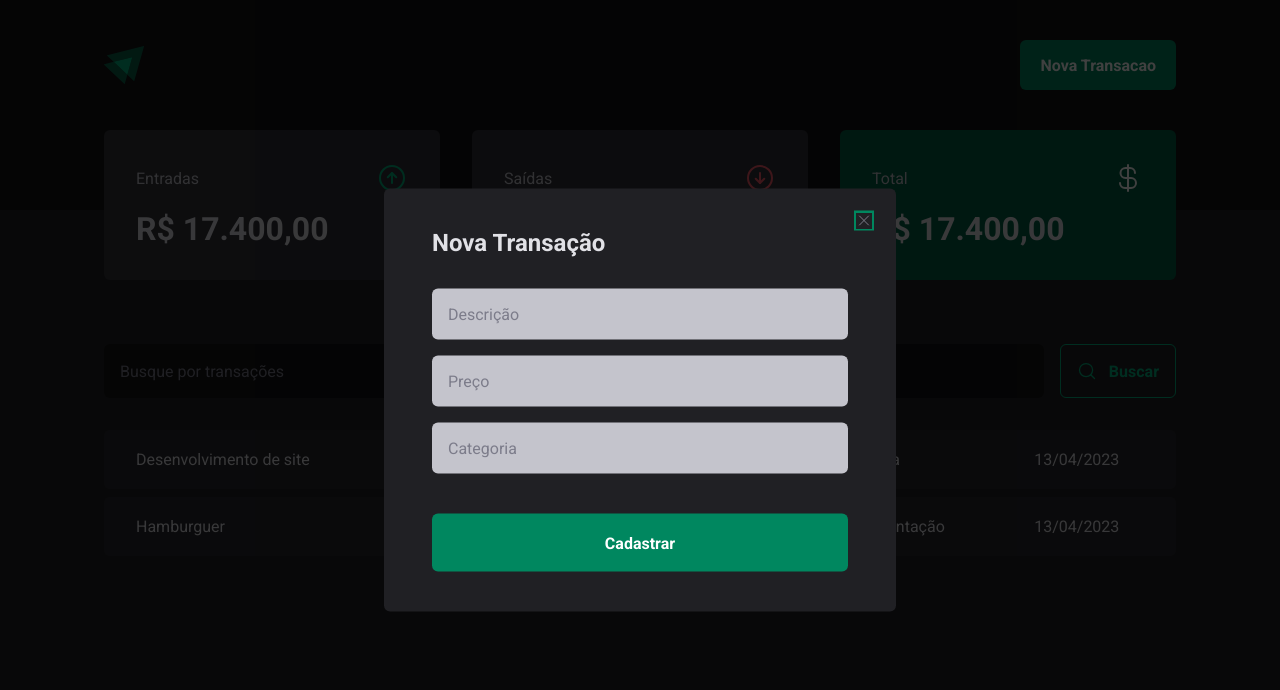
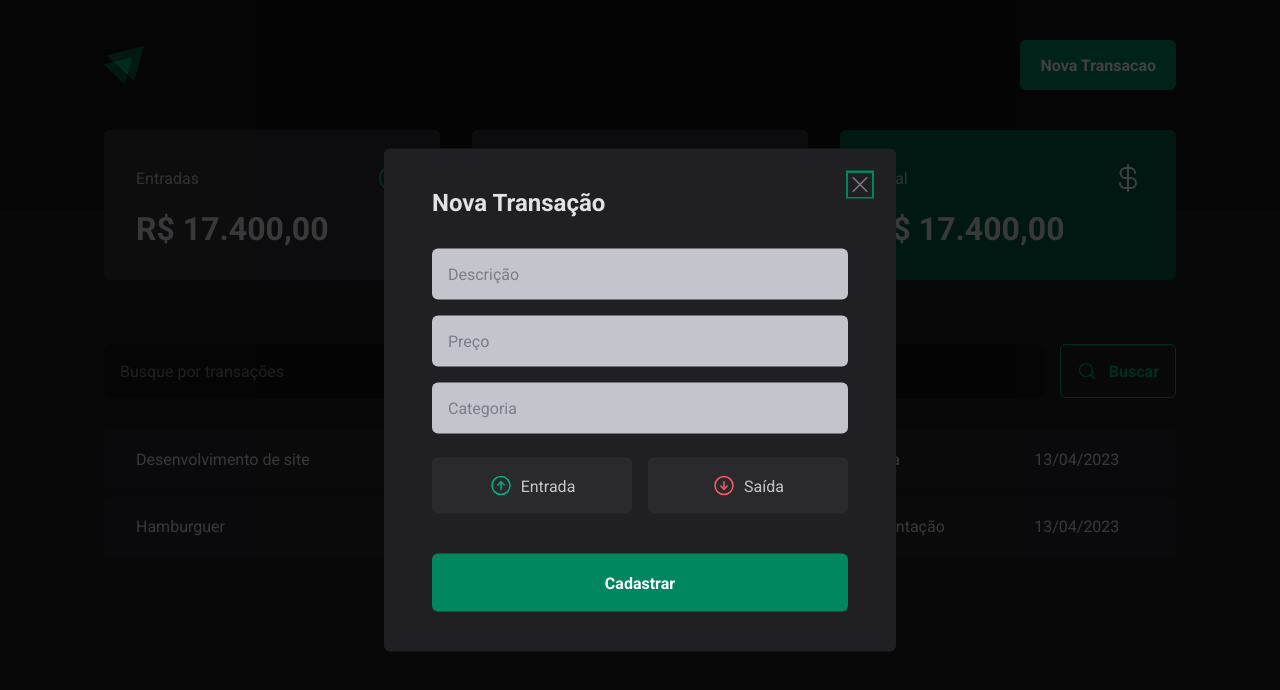
Before and after one commit to leonardojcpg/DT-Money, a React (Vite) app: page / in a window 1280 px wide. Both pictures are taken after a click on the button "Nova Transacao". Shown: the top 690 px of the page. Built offline with nearby package versions, Linux system fonts and the light colour scheme.

Commit message:
income & outcome buttons

```diff
--- a/src/Components/NewTransactionModal/index.tsx
+++ b/src/Components/NewTransactionModal/index.tsx
@@ -1,6 +1,6 @@
 import * as Dialog from '@radix-ui/react-dialog'
-import { X } from 'phosphor-react'
-import { CloseButton, Content, Overlay } from './styles'
+import { ArrowCircleDown, ArrowCircleUp, X } from 'phosphor-react'
+import { CloseButton, Content, Overlay, TransactionType, TransactionTypeButton } from './styles'
 
 export function NewTransactionModal (){
     return(
@@ -10,12 +10,24 @@
         <Content>
             <Dialog.Title>Nova Transação</Dialog.Title>
             <CloseButton>
-                <X/>
+                <X size={24}/>
             </CloseButton>
             <form action="">
                 <input type="text" placeholder='Descrição' required />
                 <input type="number" placeholder='Preço' required/>
                 <input type="text" placeholder='Categoria' required />
+
+                <TransactionType>
+                    <TransactionTypeButton variant='income'>
+                        <ArrowCircleUp size={24}/>
+                        Entrada
+                    </TransactionTypeButton>
+                    <TransactionTypeButton variant='outcome'>
+                        <ArrowCircleDown size={24}/>
+                        Saída
+                    </TransactionTypeButton>
+
+                </TransactionType>
 
                 <button type='submit'>Cadastrar</button>
             </form>
--- a/src/Components/NewTransactionModal/styles.ts
+++ b/src/Components/NewTransactionModal/styles.ts
@@ -67,3 +67,35 @@
 cursor: pointer;
 color: ${props => props.theme['grey-500']};
 `
+
+export const TransactionType = styled.div`
+display: grid;
+grid-template-columns: repeat(2, 1fr);
+gap: 1rem;
+margin-top: 0.5rem;
+`;
+interface TransactionTypeButtonProps{
+    variant: 'income' | 'outcome';
+}
+
+export const TransactionTypeButton = styled.button<TransactionTypeButtonProps>`
+background: ${props => props.theme['grey-700']};
+padding: 1rem;
+display: flex;
+align-items: center;
+justify-content: center;
+gap: 0.5rem;
+border-radius: 6px;
+cursor: pointer;
+border: 0;
+color: ${props => props.theme['grey-300']};
+
+svg{
+    color: ${props => props.variant === 'income' ? (
+        props.theme['green-300']
+        ) : (
+            props.theme['red-300']
+        )
+    };
+}
+`
```
